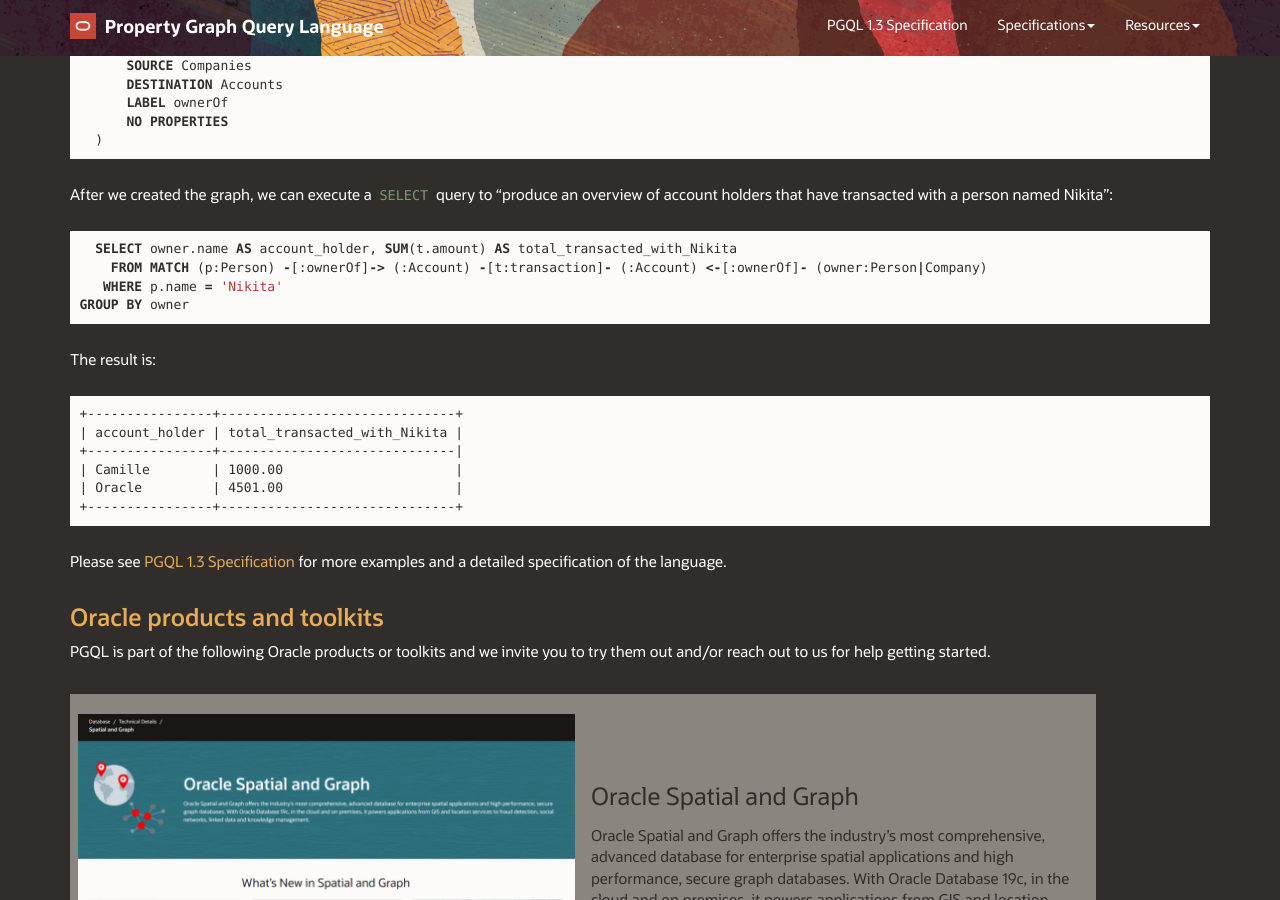
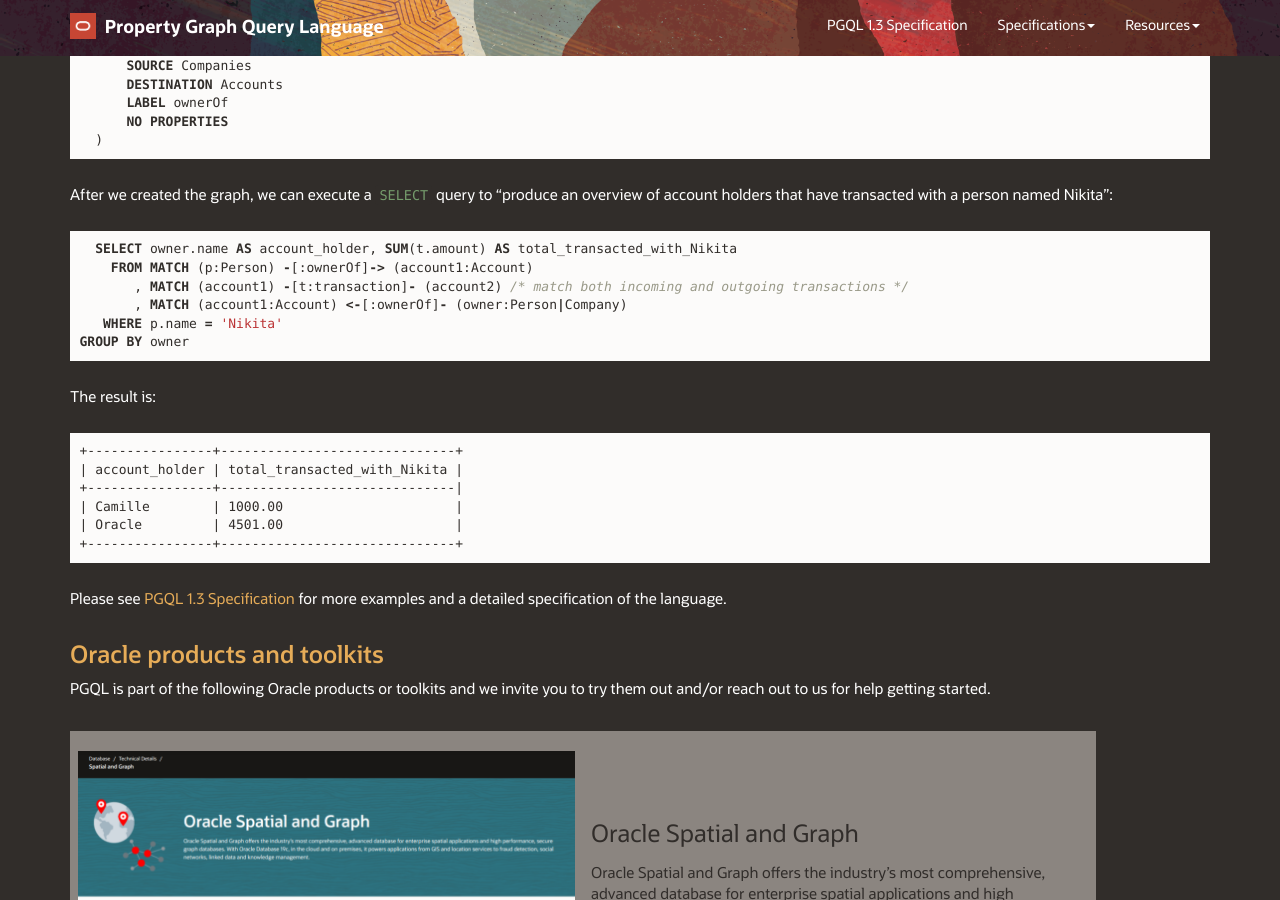
Before and after one commit to oracle/pgql-lang, a Jekyll site: the page built from index.md, in a window 1280 px wide and 900 px high, scrolled down 2022 px. Built offline with Jekyll 4.4.1, drawn with Linux system fonts in a browser that asks for light colours; nearby versions of some CDN libraries; comment, search, counter and statistics services are not loaded.

Commit message:
minor improvement of example

````diff
--- a/index.md
+++ b/index.md
@@ -71,7 +71,9 @@
 
 ```sql
   SELECT owner.name AS account_holder, SUM(t.amount) AS total_transacted_with_Nikita
-    FROM MATCH (p:Person) -[:ownerOf]-> (:Account) -[t:transaction]- (:Account) <-[:ownerOf]- (owner:Person|Company)
+    FROM MATCH (p:Person) -[:ownerOf]-> (account1:Account)
+       , MATCH (account1) -[t:transaction]- (account2) /* match both incoming and outgoing transactions */
+       , MATCH (account1:Account) <-[:ownerOf]- (owner:Person|Company)
    WHERE p.name = 'Nikita'
 GROUP BY owner
 ```
````
